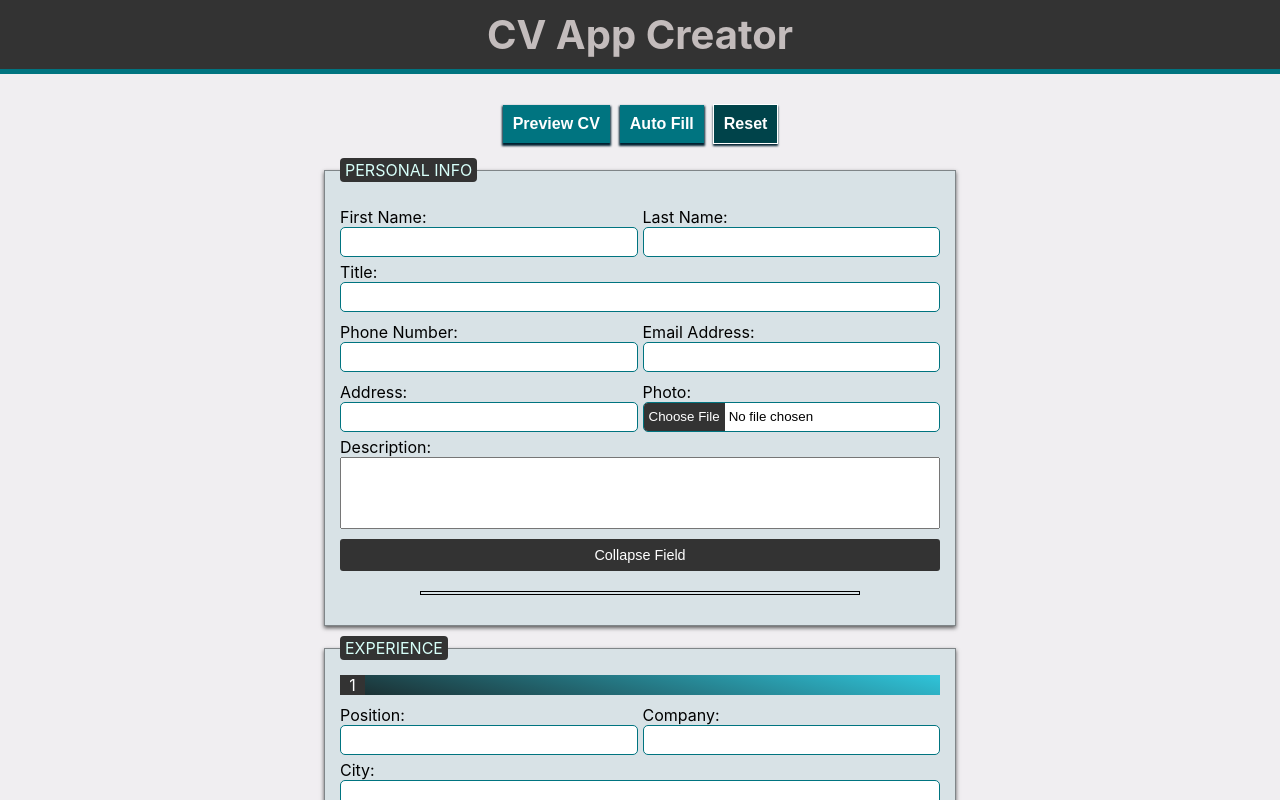
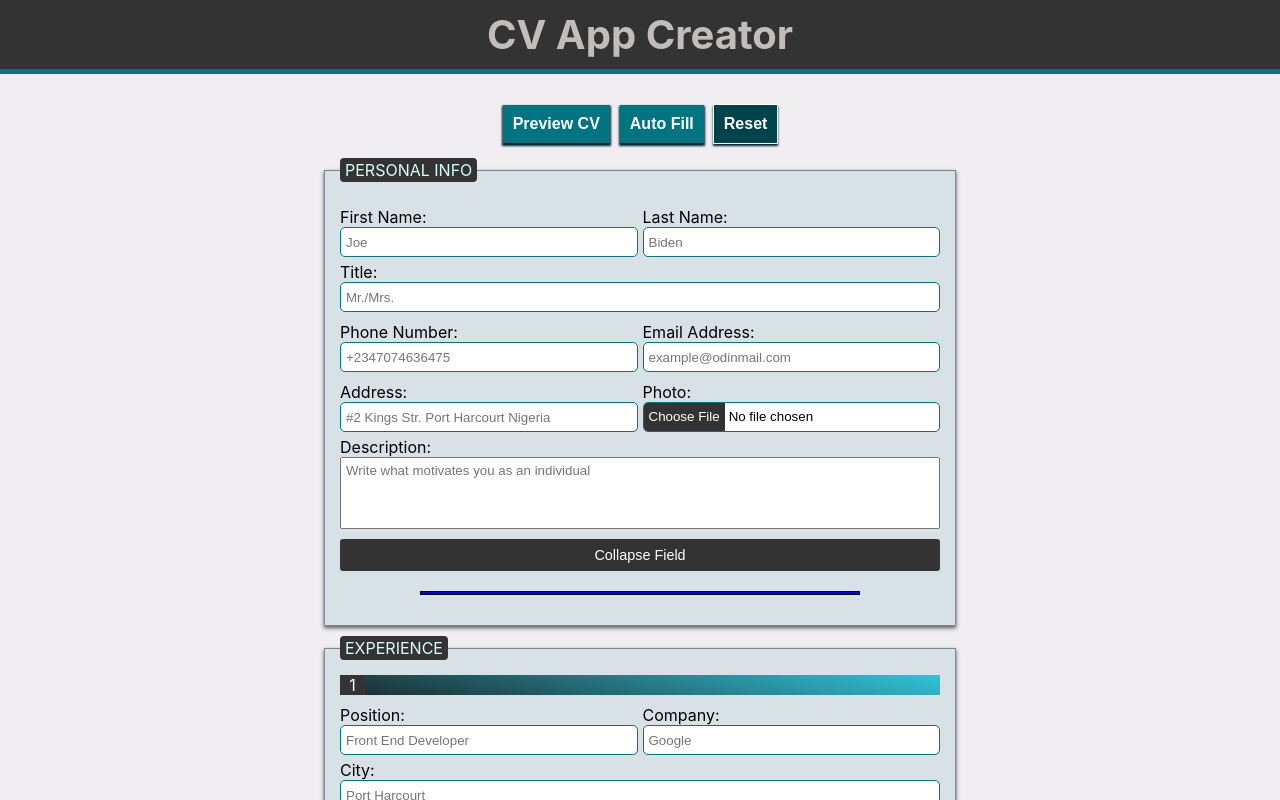
Before and after one commit to IAmYoungbossy/cv-app, a React (Create React App) app: page / in a window 1280 px wide. Both pictures are taken after a click on the button "Reset". Shown: the top 800 px of the page. Built offline with nearby package versions, Linux system fonts and the light colour scheme.

Commit message:
Add placeholder to all input fields

```diff
--- a/src/components/Form/Education/Education.js
+++ b/src/components/Form/Education/Education.js
@@ -14,6 +14,7 @@ class EducationField extends Component {
               type="text"
               id="university"
               name="university"
+              placeholder="Rivers State University"
               onChange={(e) => this.props.setEducationField(e, "university")}
               value={this.props.educationArr.university}
             />
@@ -24,6 +25,7 @@ class EducationField extends Component {
               type="city"
               id="city"
               name="city"
+              placeholder="Port Harcourt"
               onChange={(e) => this.props.setEducationField(e, "city")}
               value={this.props.educationArr.city}
             />
@@ -35,6 +37,7 @@ class EducationField extends Component {
             type="degree"
             id="degree"
             name="degree"
+            placeholder="B.Tech"
             onChange={(e) => this.props.setEducationField(e, "degree")}
             value={this.props.educationArr.degree}
           />
@@ -46,6 +49,7 @@ class EducationField extends Component {
               type="number"
               id="from"
               name="from"
+              placeholder="2013"
               onChange={(e) => this.props.setEducationField(e, "from")}
               value={this.props.educationArr.from}
             />
@@ -56,6 +60,7 @@ class EducationField extends Component {
               type="number"
               id="to"
               name="to"
+              placeholder="2018"
               onChange={(e) => this.props.setEducationField(e, "to")}
               value={this.props.educationArr.to}
             />
@@ -67,6 +72,7 @@ class EducationField extends Component {
             type="text"
             id="course"
             name="course"
+            placeholder="Agricultural And Environmental Engineering"
             onChange={(e) => this.props.setEducationField(e, "course")}
             value={this.props.educationArr.course}
           />
--- a/src/components/Form/Experience/Experience.js
+++ b/src/components/Form/Experience/Experience.js
@@ -14,6 +14,7 @@ class ExperienceField extends Component {
               type="text"
               id="position"
               name="position"
+              placeholder="Front End Developer"
               onChange={(e) => this.props.setExperienceField(e, "position")}
               value={this.props.experienceArr.position}
             />
@@ -24,6 +25,7 @@ class ExperienceField extends Component {
               type="text"
               id="company"
               name="company"
+              placeholder="Google"
               onChange={(e) => this.props.setExperienceField(e, "company")}
               value={this.props.experienceArr.company}
             />
@@ -35,6 +37,7 @@ class ExperienceField extends Component {
             type="city"
             id="city"
             name="city"
+            placeholder="Port Harcourt"
             onChange={(e) => this.props.setExperienceField(e, "city")}
             value={this.props.experienceArr.city}
           />
@@ -46,6 +49,7 @@ class ExperienceField extends Component {
               type="number"
               id="from"
               name="from"
+              placeholder="2013"
               onChange={(e) => this.props.setExperienceField(e, "from")}
               value={this.props.experienceArr.from}
             />
@@ -56,6 +60,7 @@ class ExperienceField extends Component {
               type="number"
               id="to"
               name="to"
+              placeholder="2018"
               onChange={(e) => this.props.setExperienceField(e, "to")}
               value={this.props.experienceArr.to}
             />
--- a/src/components/Form/Form.css
+++ b/src/components/Form/Form.css
@@ -98,6 +98,10 @@ hr {
   margin-left: 80px;
   margin-bottom: 15px;
   margin-right: 80px;
+}
+
+fieldset > hr {
+  background-color: blue;
 }
 
 .list-wrapper,
--- a/src/components/Form/PersonalInfo/PersonalInfo.js
+++ b/src/components/Form/PersonalInfo/PersonalInfo.js
@@ -11,6 +11,7 @@ class PersonalInfoField extends Component {
               type="text"
               name="name"
               id="first_name"
+              placeholder="Joe"
               onChange={(e) => this.props.setPersonalInfoField(e, "fname")}
               value={this.props.personalInfoArr().fname}
             />
@@ -21,6 +22,7 @@ class PersonalInfoField extends Component {
               name="name"
               type="text"
               id="last_name"
+              placeholder="Biden"
               onChange={(e) => this.props.setPersonalInfoField(e, "lname")}
               value={this.props.personalInfoArr().lname}
             />
@@ -32,6 +34,7 @@ class PersonalInfoField extends Component {
             type="text"
             id="job_title"
             name="job_title"
+            placeholder="Mr./Mrs."
             onChange={(e) => this.props.setPersonalInfoField(e, "job")}
             value={this.props.personalInfoArr().job}
           />
@@ -43,6 +46,7 @@ class PersonalInfoField extends Component {
               type="tel"
               id="phone_number"
               name="phone_number"
+              placeholder="+2347074636475"
               onChange={(e) => this.props.setPersonalInfoField(e, "phone")}
               value={this.props.personalInfoArr().phone}
             />
@@ -53,6 +57,7 @@ class PersonalInfoField extends Component {
               id="email"
               type="email"
               name="email"
+              placeholder="example@odinmail.com"
               onChange={(e) => this.props.setPersonalInfoField(e, "email")}
               value={this.props.personalInfoArr().email}
             />
@@ -65,6 +70,7 @@ class PersonalInfoField extends Component {
               type="state"
               id="address"
               name="address"
+              placeholder="#2 Kings Str. Port Harcourt Nigeria"
               onChange={(e) => this.props.setPersonalInfoField(e, "province")}
               value={this.props.personalInfoArr().province}
             />
@@ -87,6 +93,7 @@ class PersonalInfoField extends Component {
             id="desc"
             cols="50"
             name="desc"
+            placeholder="Write what motivates you as an individual"
             onChange={(e) => this.props.setPersonalInfoField(e, "desc")}
             value={this.props.personalInfoArr().desc}
           ></textarea>
--- a/src/components/Form/Skill/Skill.js
+++ b/src/components/Form/Skill/Skill.js
@@ -11,6 +11,7 @@ class SkillList extends Component {
               type="text"
               id="skill"
               name="skill"
+              placeholder="HTML"
               onChange={(e) => this.props.setSkillList(e)}
               value={this.props.list}
             />
@@ -50,6 +51,7 @@ class SkillCategory extends Component {
               type="text"
               id="skill_category"
               name="skill_category"
+              placeholder="Web Development Basic"
               onChange={(e) => this.props.setSkillCategory(e)}
               value={this.props.categoryName}
             />
--- a/src/components/Form/previewCv.js
+++ b/src/components/Form/previewCv.js
@@ -1,4 +1,5 @@
 import uniqid from "uniqid";
+import img_placeholder_avatar from "./img_placeholder_avatar.jpg"
 
 export const previewCV = [
   [
@@ -7,10 +8,10 @@ export const previewCV = [
       desc: "Lorem ipsum dolor sit amet, consectetur adipiscing elit, sed do eiusmod tempor incididunt ut labore et dolore magna aliqua. Rhoncus urna neque viverra justo nec ultrices dui sapien. Aliquam eleifend mi in nulla. Facilisi cras fermentum odio eu feugiat pretium nibh ipsum.",
       fname: "Letam",
       lname: "Barinua",
-      phone: "07012345678",
+      phone: "+070100004448858",
       email: "letamexample@example.com",
-      photo: "",
-      province: "Rivers State",
+      photo: img_placeholder_avatar,
+      province: "#248 Forces Avenue Washington DC, White House United States OF Ameria",
       uniqueID: uniqid(),
     },
   ],
```
Also changed, not shown: src/components/Form/img_placeholder_avatar.jpg (added).
